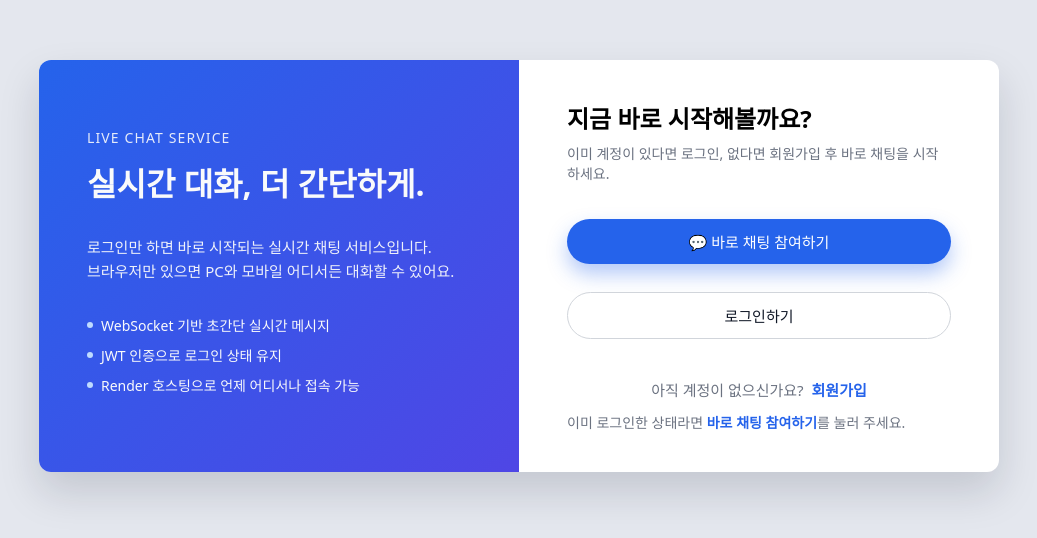
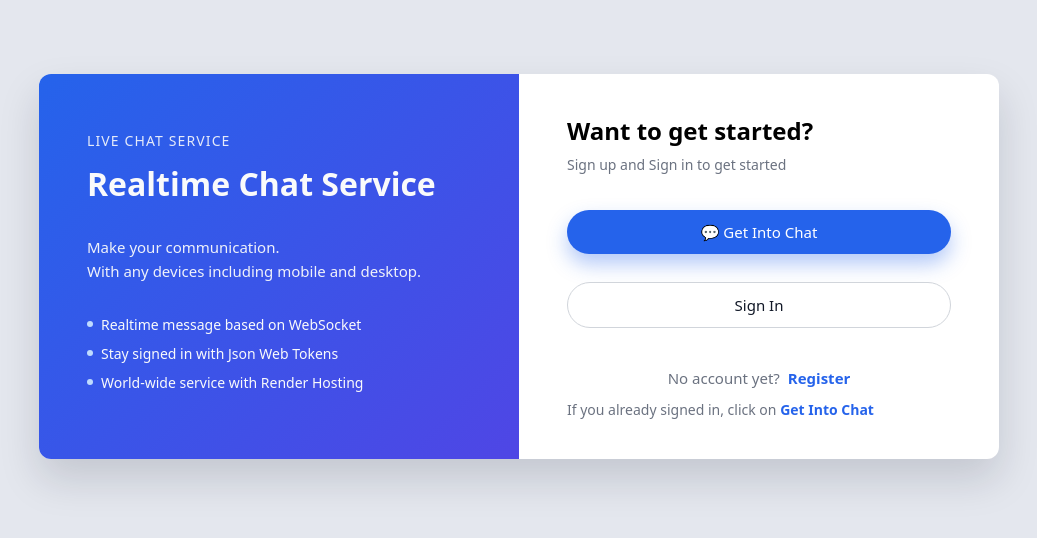
Before and after one commit to YGold-Dev/livechat, a website: page public/index.html in a window 1280 px wide. Shown: the part 134-672 px from the top of the page, without its empty margins (121-1158 px from the left). Drawn offline with Linux system fonts and the light colour scheme.

Commit message:
Update index.html

```diff
--- a/public/index.html
+++ b/public/index.html
@@ -199,24 +199,24 @@
     <!-- 왼쪽: 서비스 소개 -->
     <div class="home-left">
       <div class="home-logo">LIVE CHAT SERVICE</div>
-      <div class="home-title">실시간 대화, 더 간단하게.</div>
+      <div class="home-title">Realtime Chat Service</div>
       <p class="home-subtitle">
-        로그인만 하면 바로 시작되는 실시간 채팅 서비스입니다.<br />
-        브라우저만 있으면 PC와 모바일 어디서든 대화할 수 있어요.
+        Make your communication.<br />
+        With any devices including mobile and desktop.
       </p>
 
       <ul class="home-feature-list">
         <li>
           <span class="home-feature-dot"></span>
-          <span>WebSocket 기반 초간단 실시간 메시지</span>
+          <span>Realtime message based on WebSocket</span>
         </li>
         <li>
           <span class="home-feature-dot"></span>
-          <span>JWT 인증으로 로그인 상태 유지</span>
+          <span>Stay signed in with Json Web Tokens</span>
         </li>
         <li>
           <span class="home-feature-dot"></span>
-          <span>Render 호스팅으로 언제 어디서나 접속 가능</span>
+          <span>World-wide service with Render Hosting</span>
         </li>
       </ul>
     </div>
@@ -224,23 +224,23 @@
     <!-- 오른쪽: 액션(버튼) 영역 -->
     <div class="home-right">
       <div>
-        <h2>지금 바로 시작해볼까요?</h2>
-        <p>이미 계정이 있다면 로그인, 없다면 회원가입 후 바로 채팅을 시작하세요.</p>
+        <h2>Want to get started?</h2>
+        <p>Sign up and Sign in to get started</p>
 
         <div class="home-buttons">
           <button class="btn-main btn-primary" onclick="goChat()">
-            💬 바로 채팅 참여하기
+            💬 Get Into Chat
           </button>
           <button class="btn-main btn-outline" onclick="goLogin()">
-            로그인하기
+            Sign In
           </button>
           <button class="btn-main btn-ghost" onclick="goLogin()">
-            아직 계정이 없으신가요? <span class="home-highlight">회원가입</span>
+            No account yet? <span class="home-highlight">Register</span>
           </button>
         </div>
 
         <p class="home-footer-text">
-          이미 로그인한 상태라면 <span class="home-highlight">바로 채팅 참여하기</span>를 눌러 주세요.
+          If you already signed in, click on <span class="home-highlight">Get Into Chat</span>
         </p>
       </div>
     </div>
@@ -255,7 +255,7 @@
       const token = localStorage.getItem("token");
       if (!token) {
         // 토큰 없으면 로그인 먼저
-        alert("채팅을 이용하려면 먼저 로그인 해주세요.");
+        alert("Sign in to use our service");
         window.location.href = "login.html";
         return;
       }
```
